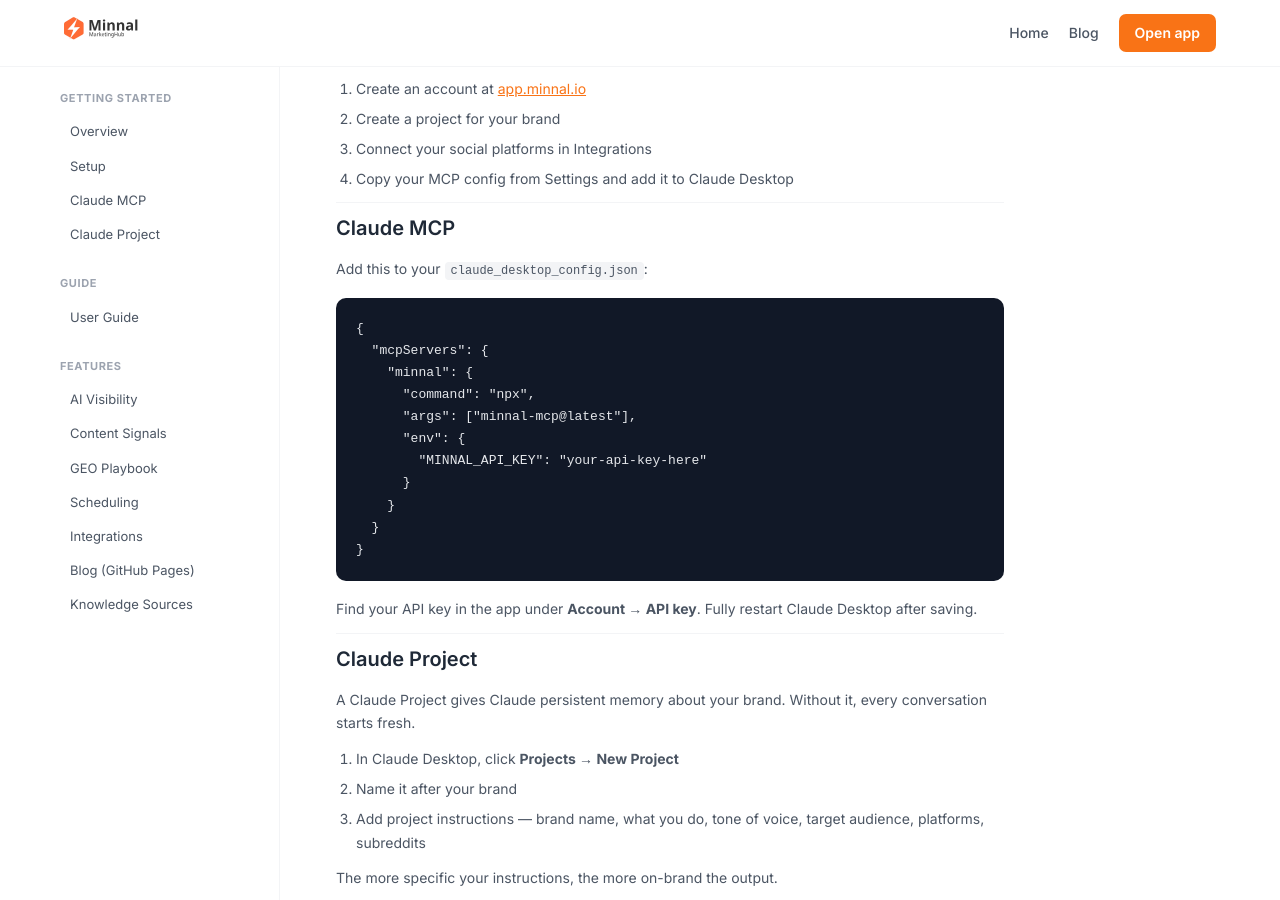
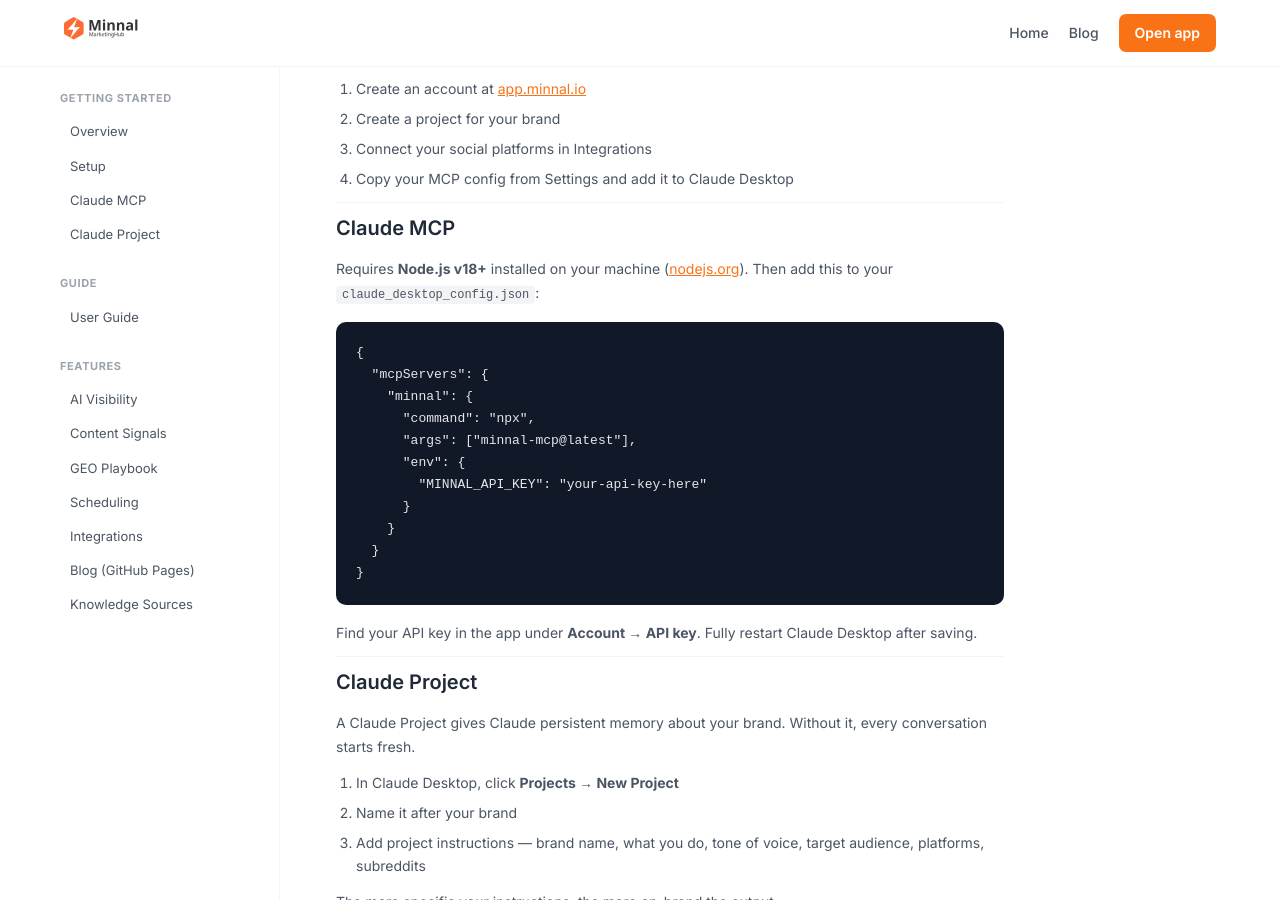
Before and after one commit to srohan8/minnal-docs, a Jekyll site: the page built from index.md, in a window 1280 px wide and 900 px high, scrolled down 357 px. Built offline with Jekyll 4.4.1, drawn with Linux system fonts in a browser that asks for light colours.

Commit message:
Add Node.js prerequisite note to MCP setup

````diff
--- a/index.md
+++ b/index.md
@@ -21,7 +21,7 @@
 
 ## Claude MCP {#mcp}
 
-Add this to your `claude_desktop_config.json`:
+Requires **Node.js v18+** installed on your machine ([nodejs.org](https://nodejs.org)). Then add this to your `claude_desktop_config.json`:
 
 ```json
 {
````
